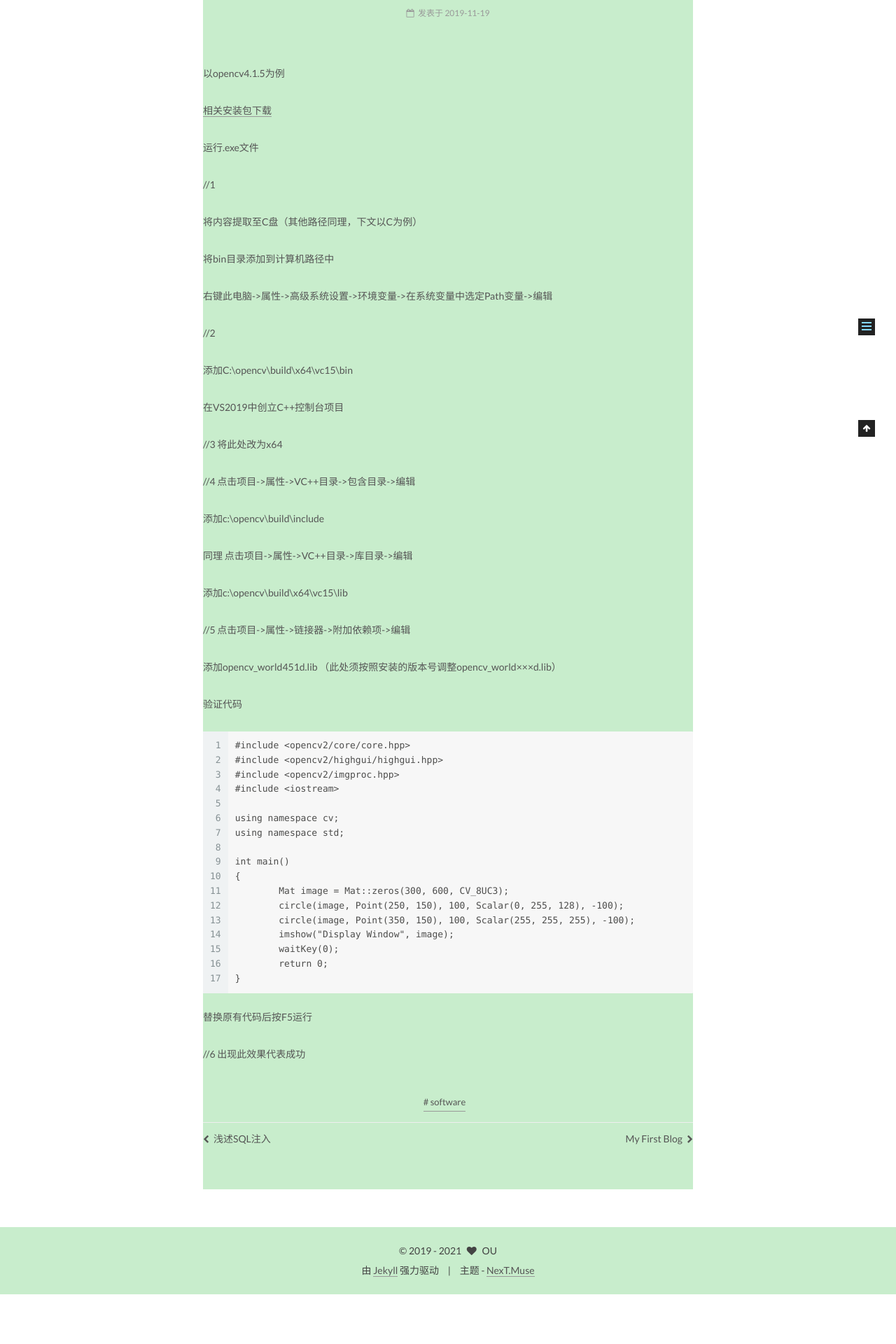
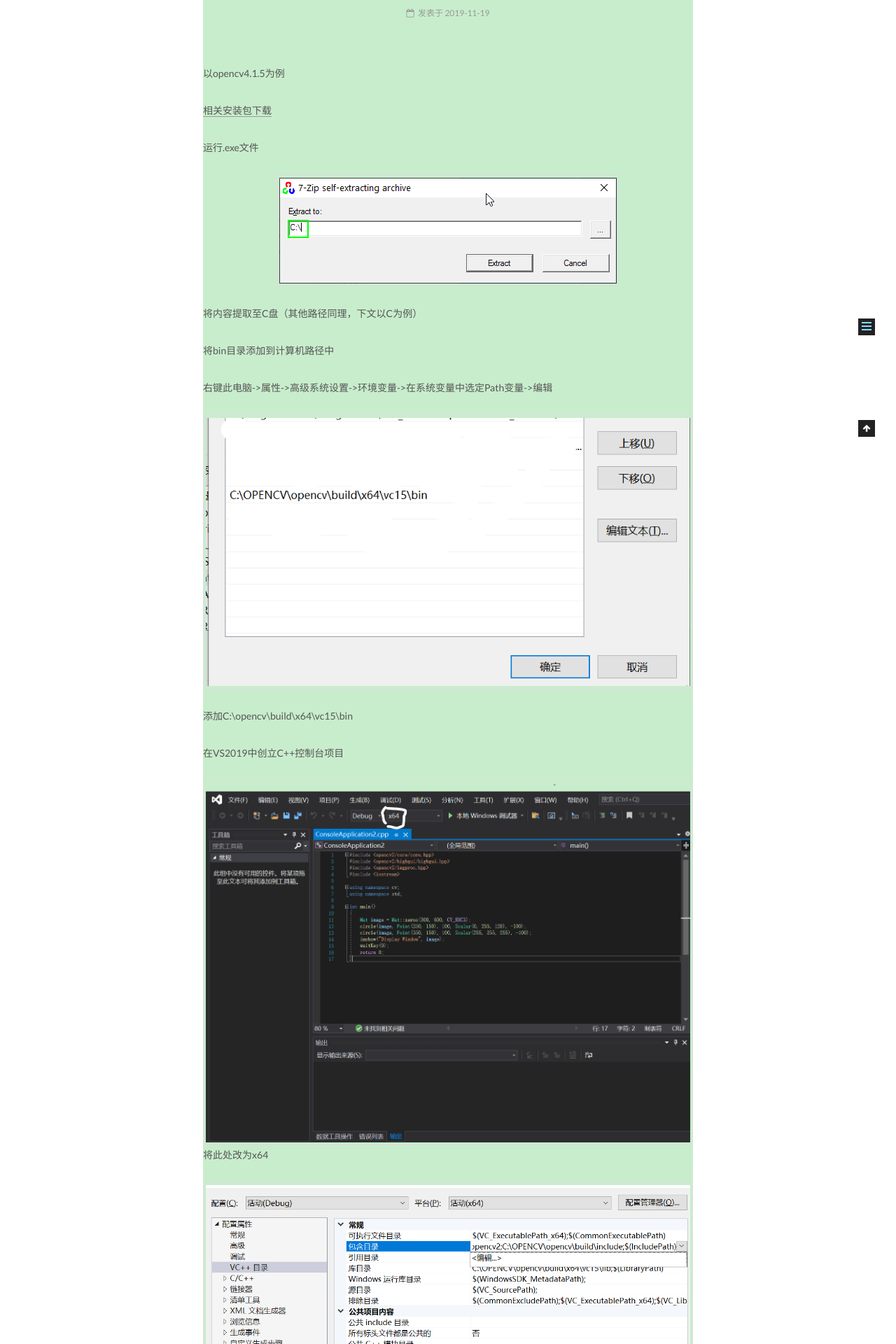
Before and after one commit to ONLYUNIVERSE/ONLYUNIVERSE.github.io, a Jekyll site: the page built from _posts/2019-11-19-OPENCV环境配置及安装.md, in a window 1280 px wide. Shown: the part 376-2296 px from the top of the page at 70% size. Built offline with Jekyll 4.4.1, drawn with Linux system fonts in a browser that asks for light colours; before the commit the page ends 2225 px from its top, so only the background shows below that; some of the changed text lies outside the part shown.

Commit message:
Update 2019-11-19-OPENCV环境配置及安装.md

````diff
--- a/_posts/2019-11-19-OPENCV环境配置及安装.md
+++ b/_posts/2019-11-19-OPENCV环境配置及安装.md
@@ -16,7 +16,7 @@ tags:                               #标签
 
 运行.exe文件
 
-//1
+![](https://github.com/ONLYUNIVERSE/ONLYUNIVERSE.github.io/blob/master/Image/opencv1.png)
 
 将内容提取至C盘（其他路径同理，下文以C为例）
 
@@ -24,16 +24,16 @@ tags:                               #标签
 
 右键此电脑->属性->高级系统设置->环境变量->在系统变量中选定Path变量->编辑
 
-//2
+![](https://github.com/ONLYUNIVERSE/ONLYUNIVERSE.github.io/blob/master/Image/opencv2.png)
 
 添加C:\opencv\build\x64\vc15\bin
 
 在VS2019中创立C++控制台项目
 
-//3
+![](https://github.com/ONLYUNIVERSE/ONLYUNIVERSE.github.io/blob/master/Image/opencv3.png)
 将此处改为x64
 
-//4
+![](https://github.com/ONLYUNIVERSE/ONLYUNIVERSE.github.io/blob/master/Image/opencv4.png)
 点击项目->属性->VC++目录->包含目录->编辑
 
 添加c:\opencv\build\include
@@ -43,7 +43,7 @@ tags:                               #标签
 
 添加c:\opencv\build\x64\vc15\lib
 
-//5
+![](https://github.com/ONLYUNIVERSE/ONLYUNIVERSE.github.io/blob/master/Image/opencv5.png)
 点击项目->属性->链接器->附加依赖项->编辑
 
 添加opencv_world451d.lib
@@ -71,5 +71,5 @@ int main()
 ```
 替换原有代码后按F5运行
 
-//6
+![](https://github.com/ONLYUNIVERSE/ONLYUNIVERSE.github.io/blob/master/Image/opencv6.png)
 出现此效果代表成功
````
